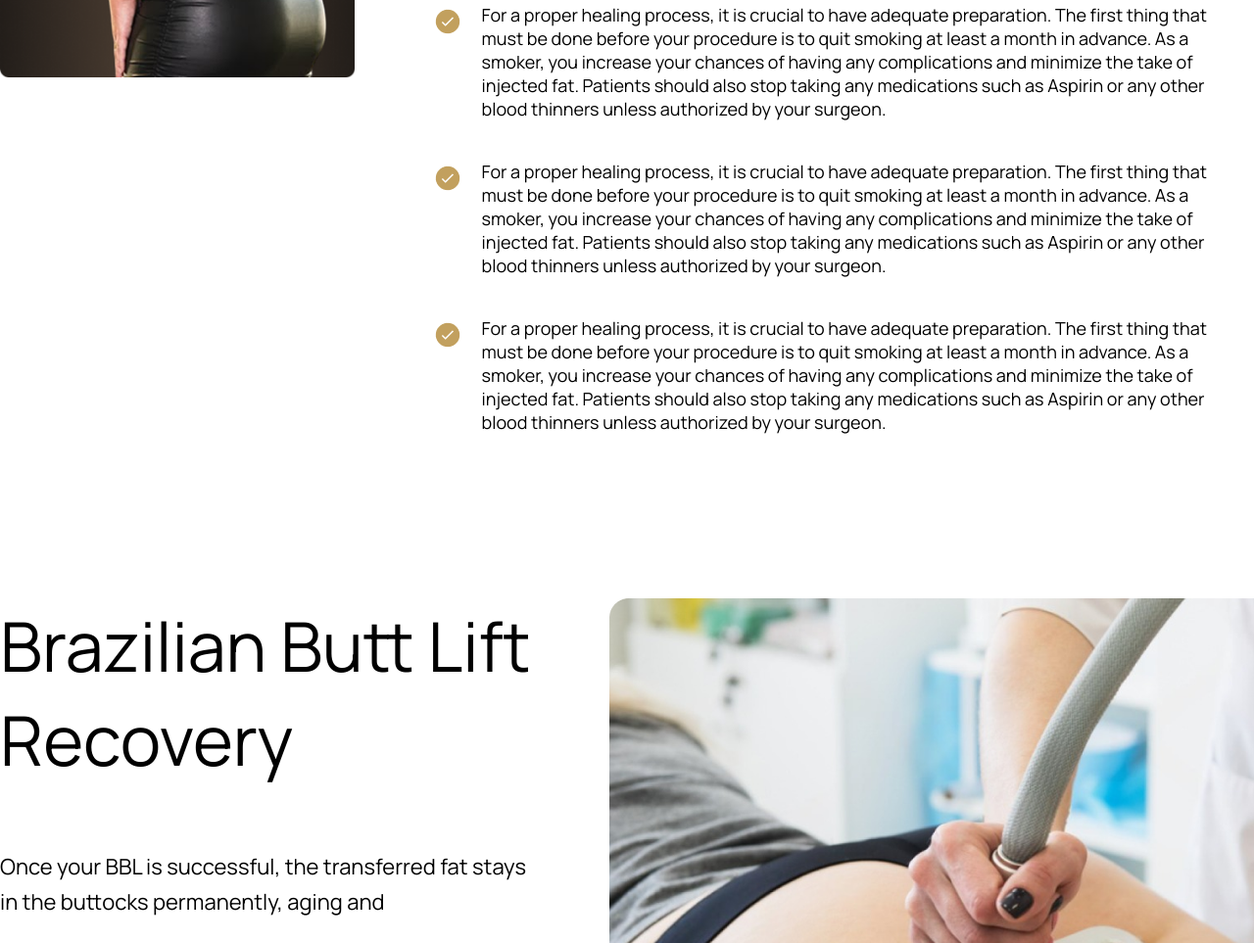
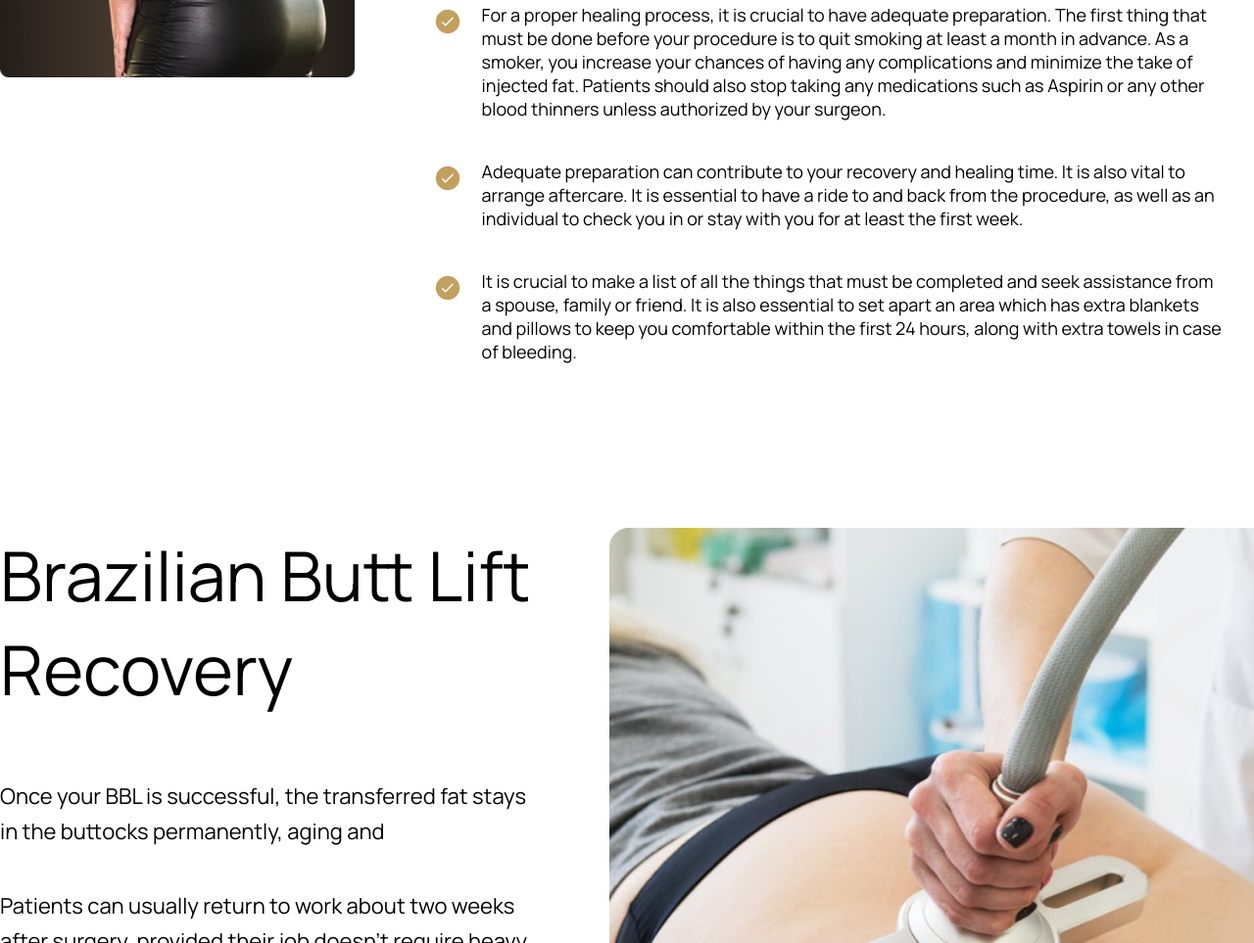
Before and after one commit to Arijit0/Avana, a website built with Vite: page buttlift-page.html in a window 1280 px wide. Shown: the part 10139-11102 px from the top of the page at 98% size. Built offline with nearby package versions, Linux system fonts and the light colour scheme.

Commit message:
*Fix: How to prepare section (section 10) body texts changed so that it should be as per figma design.

```diff
--- a/buttlift-page.html
+++ b/buttlift-page.html
@@ -695,27 +695,18 @@
                         </div>
                         <div class="flex items-start justify-between gap-5 w-full max-w-[810px]">
                             <img src="/Images/Buttlift-page/tick.png" alt="tick" class="mt-1">
-                            <p class="font-normal text-black text-lg leading-6 font-Manrope">For a proper healing
-                                process,
-                                it is crucial to have adequate preparation. The first thing
-                                that must be done before your procedure is to quit smoking at least a month in advance.
-                                As a
-                                smoker, you increase your chances of having any complications and minimize the take of
-                                injected fat. Patients should also stop taking any medications such as Aspirin or any
-                                other
-                                blood thinners unless authorized by your surgeon.</p>
+                            <p class="font-normal text-black text-lg leading-6 font-Manrope">Adequate preparation can
+                                contribute to your recovery and healing time. It is also vital to arrange aftercare. It
+                                is essential to have a ride to and back from the procedure, as well as an individual to
+                                check you in or stay with you for at least the first week.</p>
                         </div>
                         <div class="flex items-start justify-between gap-5 w-full max-w-[810px]">
                             <img src="/Images/Buttlift-page/tick.png" alt="tick" class="mt-1">
-                            <p class="font-normal text-black text-lg leading-6 font-Manrope">For a proper healing
-                                process,
-                                it is crucial to have adequate preparation. The first thing
-                                that must be done before your procedure is to quit smoking at least a month in advance.
-                                As a
-                                smoker, you increase your chances of having any complications and minimize the take of
-                                injected fat. Patients should also stop taking any medications such as Aspirin or any
-                                other
-                                blood thinners unless authorized by your surgeon.</p>
+                            <p class="font-normal text-black text-lg leading-6 font-Manrope">It is crucial to make a
+                                list of all the things that must be completed and seek assistance from a spouse, family
+                                or friend. It is also essential to set apart an area which has extra blankets and
+                                pillows to keep you comfortable within the first 24 hours, along with extra towels in
+                                case of bleeding.</p>
                         </div>
                     </divc>
                 </div>
```
